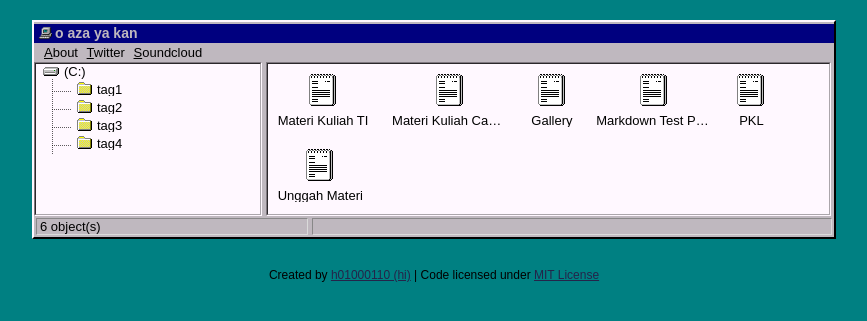
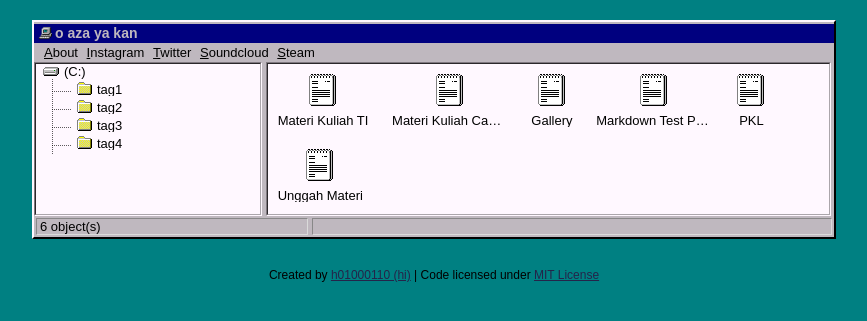
Before and after one commit to mistghan/mistghan.github.io, a Jekyll site: the page built from index.html, in a window 1280 px wide. Shown: the top 321 px of the page, without its empty margins (206-1073 px from the left). Built offline with Jekyll 4.4.1, drawn with Linux system fonts in a browser that asks for light colours.

Commit message:
Update topbar.html

```diff
--- a/_includes/topbar.html
+++ b/_includes/topbar.html
@@ -1,5 +1,7 @@
 <ul class="topbar">
 	<a href="/me"><li><u>A</u>bout</li></a>
-	<a href="http://twitter.com/" target="_blank"><li><u>T</u>witter</li></a>
+	<a href="https://www.instagram.com/joshua_dfy/" target="_blank"><li><u>I</u>nstagram</li></a>
+	<a href="https://twitter.com/joshua_dfy" target="_blank"><li><u>T</u>witter</li></a>
 	<a href="http://soundcloud.com/" target="_blank"><li><u>S</u>oundcloud</li></a>
+	<a href="http://steamcommunity.com/id/mistghan/" target="_blank"><li><u>S</u>team</li></a>
 </ul>
```
